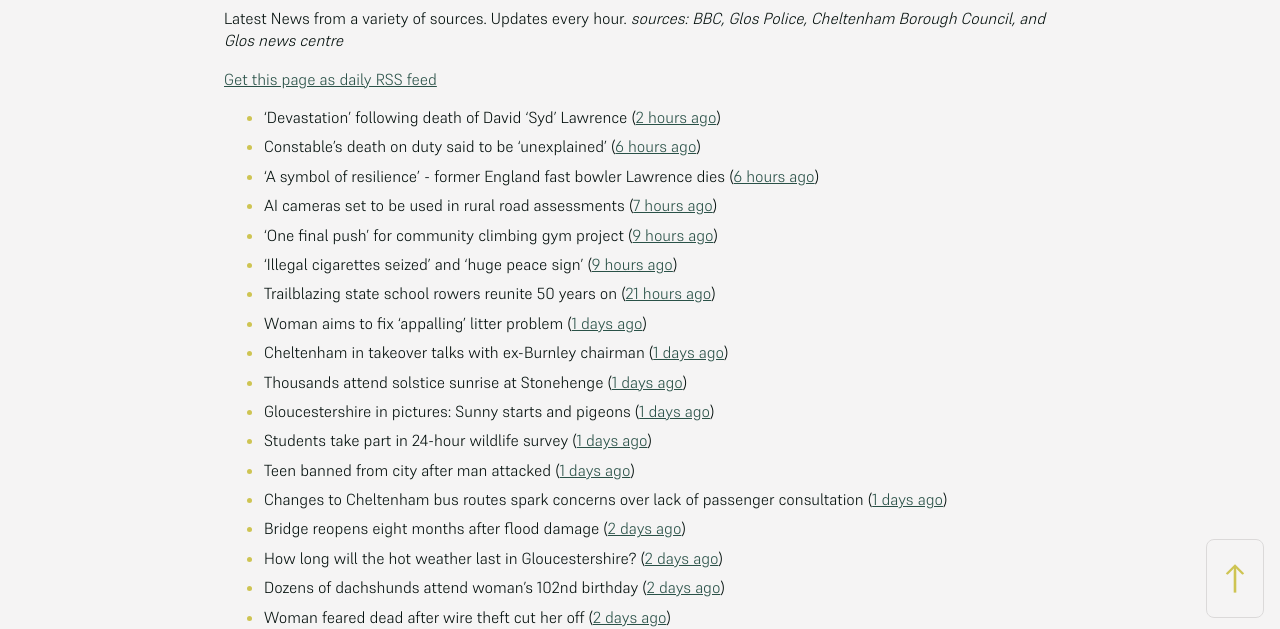
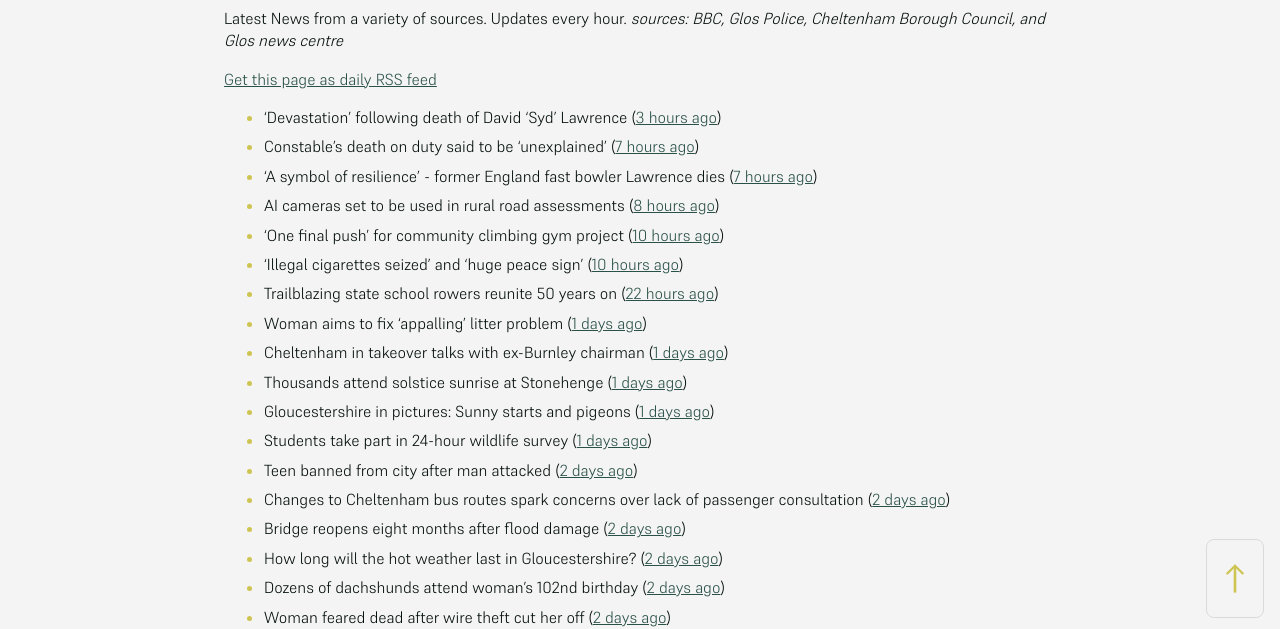
Before and after one commit to mat-0/cheltenham-open-data, a Jekyll site: the page built from _pages/news.md, in a window 1280 px wide. Shown: the part 266-895 px from the top of the page. Built offline with Jekyll 4.4.1, drawn with Linux system fonts in a browser that asks for light colours; some of the changed text lies outside the part shown.

Commit message:
Updated 2025-06-22 16:58:57

```diff
--- a/_pages/news.md
+++ b/_pages/news.md
@@ -12,20 +12,20 @@ _sources: BBC, Glos Police, Cheltenham Borough Council, and Glos news centre_
 [Get this page as daily RSS feed](/daily.rss)
 
 <!-- news_marker starts -->
-- 'Devastation' following death of David 'Syd' Lawrence ([2 hours ago](https://www.bbc.com/news/articles/cvg9r0j5g08o))
-- Constable's death on duty said to be 'unexplained' ([6 hours ago](https://www.bbc.com/news/articles/c39z0d12k88o))
-- 'A symbol of resilience' - former England fast bowler Lawrence dies ([6 hours ago](https://www.bbc.com/sport/cricket/articles/c07d973k0zzo))
-- AI cameras set to be used in rural road assessments ([7 hours ago](https://www.bbc.com/news/articles/c62g921l14jo))
-- 'One final push' for community climbing gym project ([9 hours ago](https://www.bbc.com/news/articles/cx2v55q5kpeo))
-- 'Illegal cigarettes seized' and 'huge peace sign' ([9 hours ago](https://www.bbc.com/news/articles/cy9x4grl3zno))
-- Trailblazing state school rowers reunite 50 years on ([21 hours ago](https://www.bbc.com/news/articles/ce9xgerg0n5o))
+- 'Devastation' following death of David 'Syd' Lawrence ([3 hours ago](https://www.bbc.com/news/articles/cvg9r0j5g08o))
+- Constable's death on duty said to be 'unexplained' ([7 hours ago](https://www.bbc.com/news/articles/c39z0d12k88o))
+- 'A symbol of resilience' - former England fast bowler Lawrence dies ([7 hours ago](https://www.bbc.com/sport/cricket/articles/c07d973k0zzo))
+- AI cameras set to be used in rural road assessments ([8 hours ago](https://www.bbc.com/news/articles/c62g921l14jo))
+- 'One final push' for community climbing gym project ([10 hours ago](https://www.bbc.com/news/articles/cx2v55q5kpeo))
+- 'Illegal cigarettes seized' and 'huge peace sign' ([10 hours ago](https://www.bbc.com/news/articles/cy9x4grl3zno))
+- Trailblazing state school rowers reunite 50 years on ([22 hours ago](https://www.bbc.com/news/articles/ce9xgerg0n5o))
 - Woman aims to fix 'appalling' litter problem ([1 days ago](https://www.bbc.com/news/articles/cqjq05rv191o))
 - Cheltenham in takeover talks with ex-Burnley chairman ([1 days ago](https://www.bbc.com/sport/football/articles/ckg3v5135meo))
 - Thousands attend solstice sunrise at Stonehenge ([1 days ago](https://www.bbc.com/news/articles/cg75gp1y233o))
 - Gloucestershire in pictures: Sunny starts and pigeons ([1 days ago](https://www.bbc.com/news/articles/cwye9g90870o))
 - Students take part in 24-hour wildlife survey ([1 days ago](https://www.bbc.com/news/articles/cn41ze3r27zo))
-- Teen banned from city after man attacked ([1 days ago](https://www.bbc.com/news/articles/c75rl4we60wo))
-- Changes to Cheltenham bus routes spark concerns over lack of passenger consultation ([1 days ago](https://gloucesternewscentre.co.uk/changes-to-cheltenham-bus-routes-spark-concerns-over-lack-of-passenger-consultation/))
+- Teen banned from city after man attacked ([2 days ago](https://www.bbc.com/news/articles/c75rl4we60wo))
+- Changes to Cheltenham bus routes spark concerns over lack of passenger consultation ([2 days ago](https://gloucesternewscentre.co.uk/changes-to-cheltenham-bus-routes-spark-concerns-over-lack-of-passenger-consultation/))
 - Bridge reopens eight months after flood damage ([2 days ago](https://www.bbc.com/news/articles/cz09md3ve3no))
 - How long will the hot weather last in Gloucestershire? ([2 days ago](https://www.bbc.co.uk/sounds/play/p0lkf1rq))
 - Dozens of dachshunds attend woman's 102nd birthday ([2 days ago](https://www.bbc.com/news/videos/c307l54nlrmo))
```
Also changed, not shown: other parts of _pages/news.md (+4 -4 lines), _data/flood.json (+4 -4 lines), index.md (+5 -5 lines).
